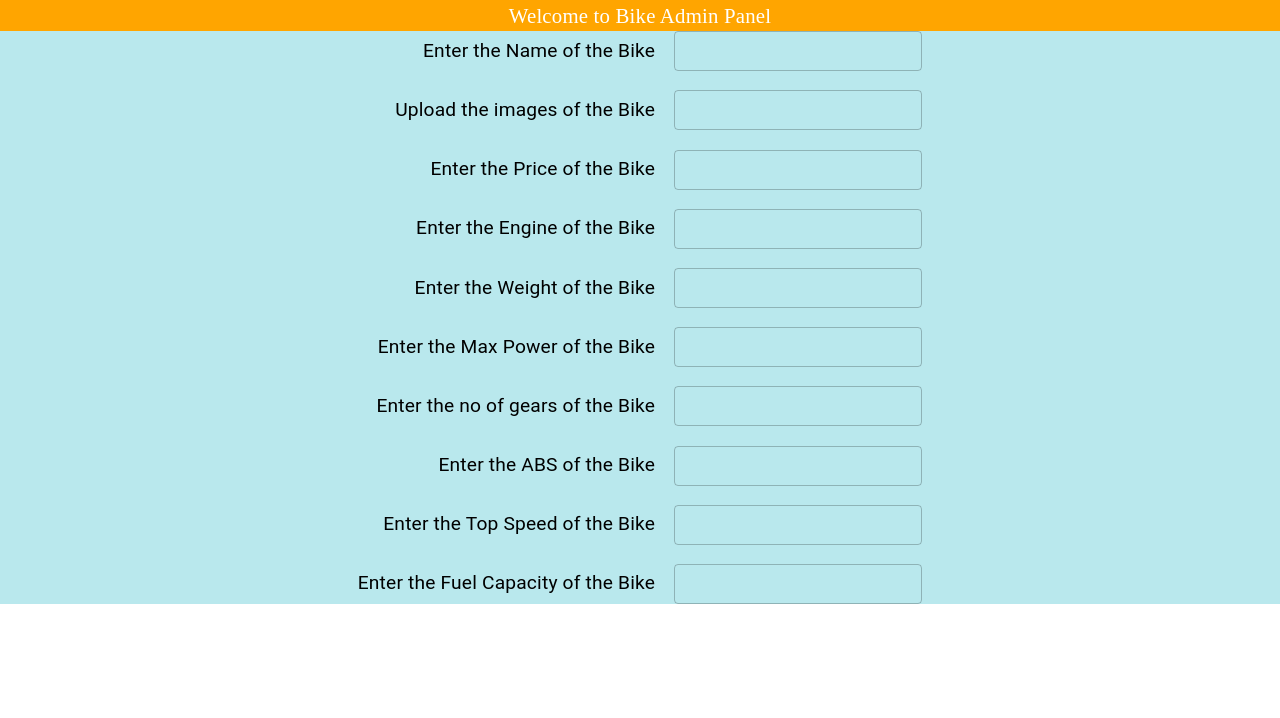
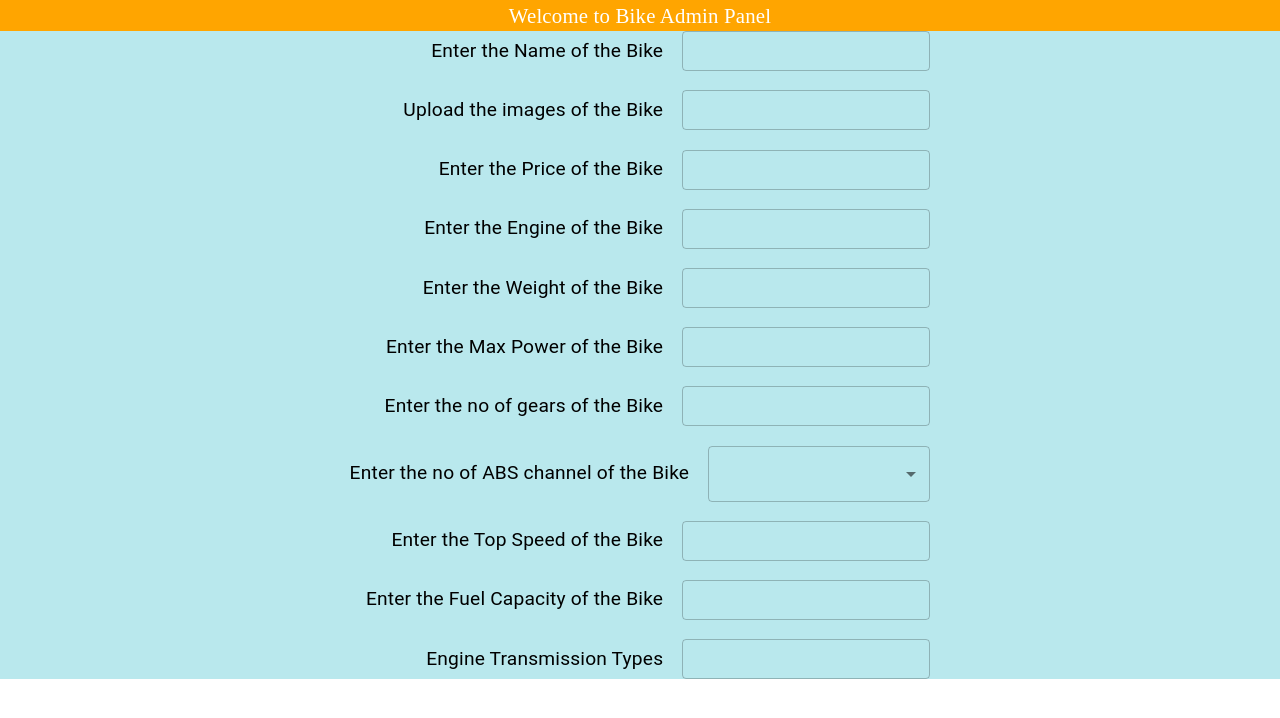
Before and after one commit to Bidhu1024/Harbor-Elite-Engines-Client, a React (Create React App) app: page /admin/1 in a window 1280 px wide. Shown: the top 718 px of the page. Built offline with nearby package versions, Linux system fonts and the light colour scheme.

Commit message:
Dropdown added

```diff
--- a/src/Admin/BikeAdmin.jsx
+++ b/src/Admin/BikeAdmin.jsx
@@ -2,52 +2,116 @@
 import React from "react";
 import { Typography } from "@mui/material";
 import TextField from "@mui/material/TextField";
+import InputLabel from "@mui/material/InputLabel";
+import MenuItem from "@mui/material/MenuItem";
+import FormControl from "@mui/material/FormControl";
+import Select from "@mui/material/Select";
+const BikeAdmin = () => {
+  const [age, setAge] = React.useState("");
 
-const BikeAdmin = () => {
+  const handleChange = (event) => {
+    setAge(event.target.value);
+  };
   return (
     <Box sx={{ width: "100%", height: "100%" }}>
-      <Typography sx={{backgroundColor:'orange', color:'white', display:'flex', justifyContent:'center', fontFamily:'bolder', fontSize:'1.3rem'}}>Welcome to Bike Admin Panel</Typography>
-      <Box sx={{ display:'flex',justifyContent:'center',  backgroundColor:'#b9e8ed'}}>
+      <Typography
+        sx={{
+          backgroundColor: "orange",
+          color: "white",
+          display: "flex",
+          justifyContent: "center",
+          fontFamily: "bolder",
+          fontSize: "1.3rem",
+        }}
+      >
+        Welcome to Bike Admin Panel
+      </Typography>
+      <Box
+        sx={{
+          display: "flex",
+          justifyContent: "center",
+          backgroundColor: "#b9e8ed",
+        }}
+      >
         <form action="" method="post" autoComplete="off">
-        <Box sx={{display:'flex', flexDirection:'column', gap:'1.2rem', alignItems:'flex-end'}}>
-          <Box sx={{display:'flex', alignItems:'center',gap:'1.2rem',}}>
-            <Typography fontSize='1.2rem'>Enter the Name of the Bike</Typography>
+          <Box
+            sx={{
+              display: "flex",
+              flexDirection: "column",
+              gap: "1.2rem",
+              alignItems: "flex-end",
+            }}
+          >
+            <Box sx={{ display: "flex", alignItems: "center", gap: "1.2rem" }}>
+              <Typography fontSize="1.2rem">
+                Enter the Name of the Bike
+              </Typography>
               <TextField id="outlined-basic" variant="outlined" size="small" />
             </Box>
-          <Box sx={{display:'flex', alignItems:'center',gap:'1.2rem', }}>
-            <Typography fontSize='1.2rem'>Upload the images of the Bike</Typography>
+            <Box sx={{ display: "flex", alignItems: "center", gap: "1.2rem" }}>
+              <Typography fontSize="1.2rem">
+                Upload the images of the Bike
+              </Typography>
               <TextField id="outlined-basic" variant="outlined" size="small" />
             </Box>
-          <Box sx={{display:'flex', alignItems:'center',gap:'1.2rem', }}>
-            <Typography fontSize='1.2rem'>Enter the Price of the Bike</Typography>
+            <Box sx={{ display: "flex", alignItems: "center", gap: "1.2rem" }}>
+              <Typography fontSize="1.2rem">
+                Enter the Price of the Bike
+              </Typography>
               <TextField id="outlined-basic" variant="outlined" size="small" />
             </Box>
-          <Box sx={{display:'flex', alignItems:'center',gap:'1.2rem'}}>
-            <Typography fontSize='1.2rem'>Enter the Engine of the Bike</Typography>
+            <Box sx={{ display: "flex", alignItems: "center", gap: "1.2rem" }}>
+              <Typography fontSize="1.2rem">
+                Enter the Engine of the Bike
+              </Typography>
               <TextField id="outlined-basic" variant="outlined" size="small" />
             </Box>
-          <Box sx={{display:'flex', alignItems:'center',gap:'1.2rem',}}>
-            <Typography fontSize='1.2rem'>Enter the Weight of the Bike</Typography>
+            <Box sx={{ display: "flex", alignItems: "center", gap: "1.2rem" }}>
+              <Typography fontSize="1.2rem">
+                Enter the Weight of the Bike
+              </Typography>
               <TextField id="outlined-basic" variant="outlined" size="small" />
             </Box>
-          <Box sx={{display:'flex', alignItems:'center',gap:'1.2rem',}}>
-            <Typography fontSize='1.2rem'>Enter the Max Power of the Bike</Typography>
+            <Box sx={{ display: "flex", alignItems: "center", gap: "1.2rem" }}>
+              <Typography fontSize="1.2rem">
+                Enter the Max Power of the Bike
+              </Typography>
               <TextField id="outlined-basic" variant="outlined" size="small" />
             </Box>
-          <Box sx={{display:'flex', alignItems:'center',gap:'1.2rem', }}>
-            <Typography fontSize='1.2rem'>Enter the no of gears of the Bike</Typography>
+            <Box sx={{ display: "flex", alignItems: "center", gap: "1.2rem" }}>
+              <Typography fontSize="1.2rem">
+                Enter the no of gears of the Bike
+              </Typography>
               <TextField id="outlined-basic" variant="outlined" size="small" />
             </Box>
-          <Box sx={{display:'flex', alignItems:'center',gap:'1.2rem', }}>
-            <Typography fontSize='1.2rem'>Enter the ABS of the Bike</Typography>
+            <Box sx={{ display: "flex", alignItems: "center", gap: "1.2rem" }}>
+              <Typography fontSize="1.2rem">
+                Enter the no of ABS channel of the Bike
+              </Typography>
+              {/* <TextField id="outlined-basic" variant="outlined" size="small" /> */}
+              <Box>
+              <Select onChange={handleChange} sx={{width:'222px'}}>
+                <MenuItem value={10}>Single Channel</MenuItem>
+                <MenuItem value={20}>Double Channel</MenuItem>
+              </Select>
+              </Box>
+            </Box>
+            <Box sx={{ display: "flex", alignItems: "center", gap: "1.2rem" }}>
+              <Typography fontSize="1.2rem">
+                Enter the Top Speed of the Bike
+              </Typography>
               <TextField id="outlined-basic" variant="outlined" size="small" />
             </Box>
-          <Box sx={{display:'flex', alignItems:'center',gap:'1.2rem'}}>
-            <Typography fontSize='1.2rem'>Enter the Top Speed of the Bike</Typography>
+            <Box sx={{ display: "flex", alignItems: "center", gap: "1.2rem" }}>
+              <Typography fontSize="1.2rem">
+                Enter the Fuel Capacity of the Bike
+              </Typography>
               <TextField id="outlined-basic" variant="outlined" size="small" />
             </Box>
-          <Box sx={{display:'flex', alignItems:'center',gap:'1.2rem', }}>
-            <Typography fontSize='1.2rem'>Enter the Fuel Capacity of the Bike</Typography>
+            <Box sx={{ display: "flex", alignItems: "center", gap: "1.2rem" }}>
+              <Typography fontSize="1.2rem">
+                Engine Transmission Types
+              </Typography>
               <TextField id="outlined-basic" variant="outlined" size="small" />
             </Box>
           </Box>
```
Lines whose indentation alone changed are shown as unchanged.
